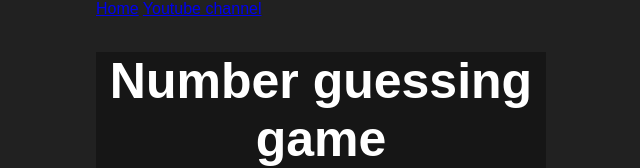
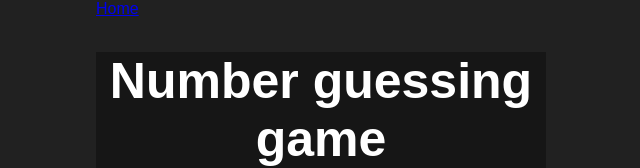
Before and after one commit to Harshwardhan321/javascript-learning, a plain HTML site: page Projects/Guess the number/index.html in a window 1280 px wide. Shown: the top 168 px of the page, without its empty margins (304-944 px from the left). Drawn offline with Linux system fonts and the light colour scheme.

Commit message:
Num Guess

```diff
--- a/Projects/Guess the number/index.html
+++ b/Projects/Guess the number/index.html
@@ -6,14 +6,11 @@
     <meta http-equiv="X-UA-Compatible" content="ie=edge">
     <title>Number Guessing Game</title>
     <link rel="stylesheet" href="style.css">
-
 </head>
 <body style="background-color:#212121; color:#fff;">
   <nav>
     <a href="/" aria-current="page">Home</a>
-    <a target="_blank" href="https://www.youtube.com/@chaiaurcode"
-      >Youtube channel</a
-    >
+
   </nav>
 
     <div id="wrapper">
```
